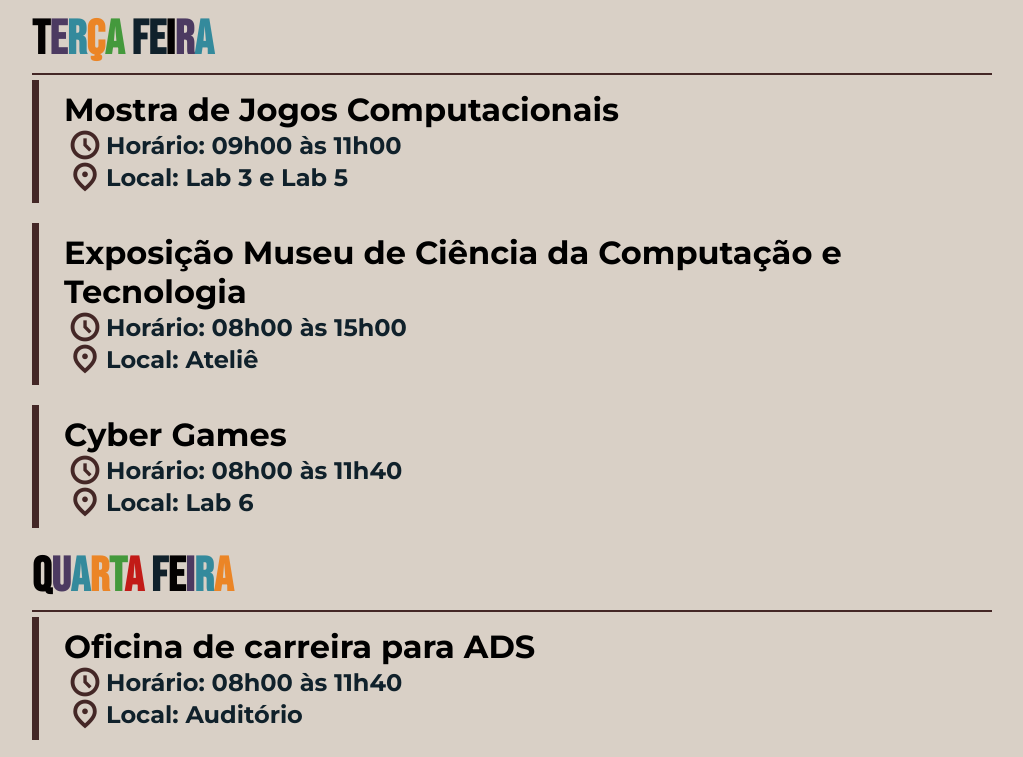
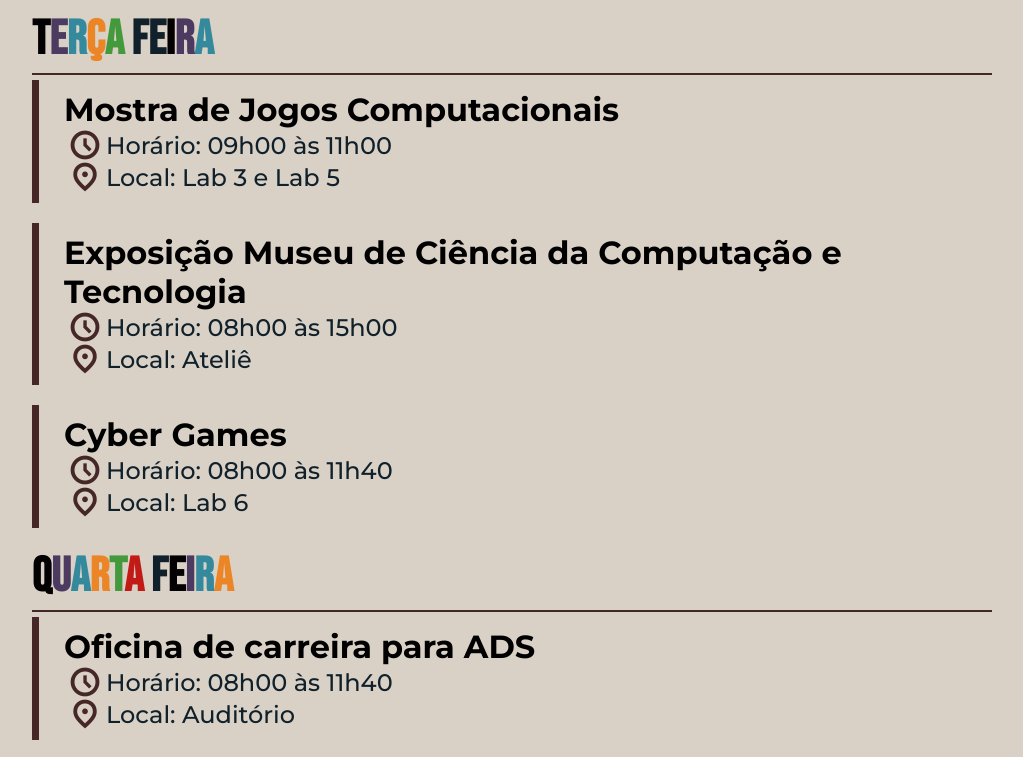
Before and after one commit to joaopedrov0/ifsemanacultural, a plain HTML site: page index.html in a window 1280 px wide. Shown: the part 722-1479 px from the top of the page, without its empty margins (128-1151 px from the left). Drawn offline with nearby package versions, Linux system fonts and the light colour scheme.

Commit message:
fixing font weight

```diff
--- a/style/style.css
+++ b/style/style.css
@@ -64,7 +64,7 @@ hr{
 .time, .local{
     display: flex;
     align-items: center;
-    font-weight: bold;
+    font-weight: 500;
     font-size: 1.5rem;
     color: var(--custom-dark-blue);
 }
```
